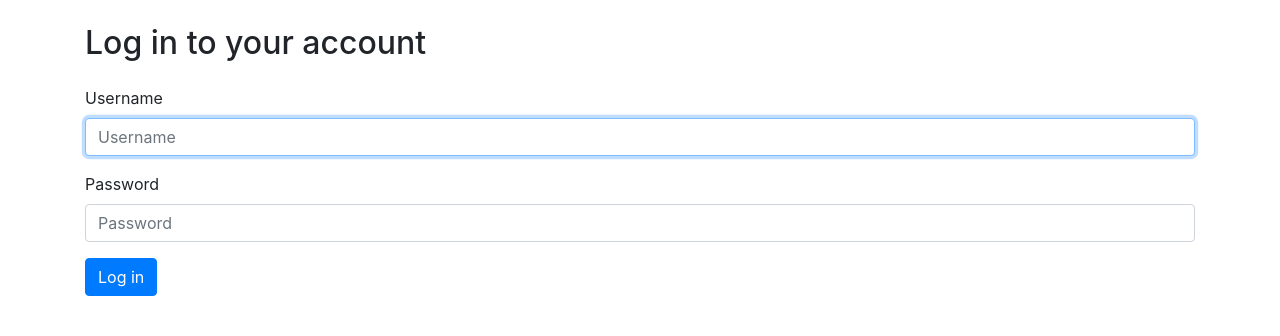
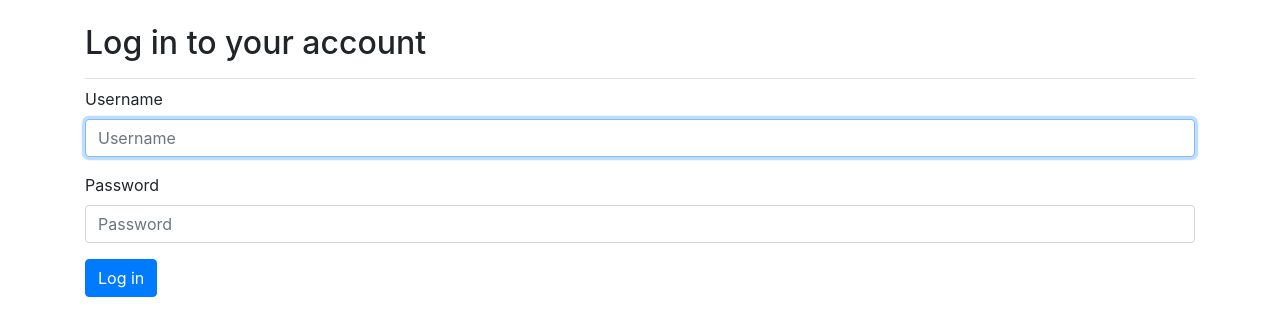
Before and after one commit to Marzhann/learning_log, a Django app: page /users/login/?next=/edit_entry/1/ in a window 1280 px wide. Shown: the part 58-394 px from the top of the page. Run offline with Django 3.2, Linux system fonts and the light colour scheme; some libraries are stand-ins or nearby versions.

Commit message:
fixed typo

```diff
--- a/learning_logs/templates/learning_logs/base.html
+++ b/learning_logs/templates/learning_logs/base.html
@@ -46,7 +46,7 @@
     </nav>
 
     <main role="main" class="container">
-        <div class="pb-2 mb-2 boerder-bottom">
+        <div class="pb-2 mb-2 border-bottom">
             {% block page_header %}{% endblock page_header %}
         </div>
         <div>
```
